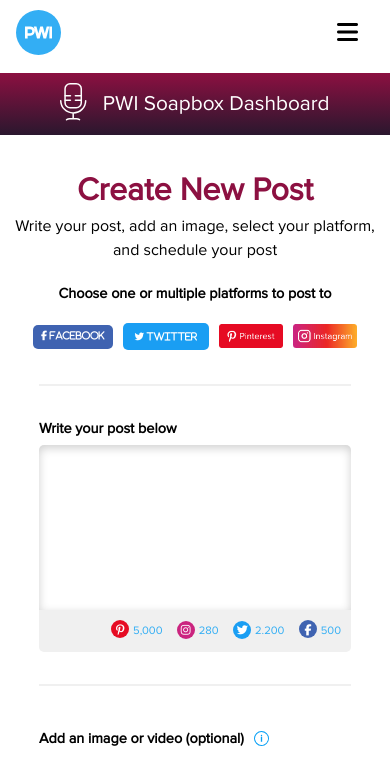
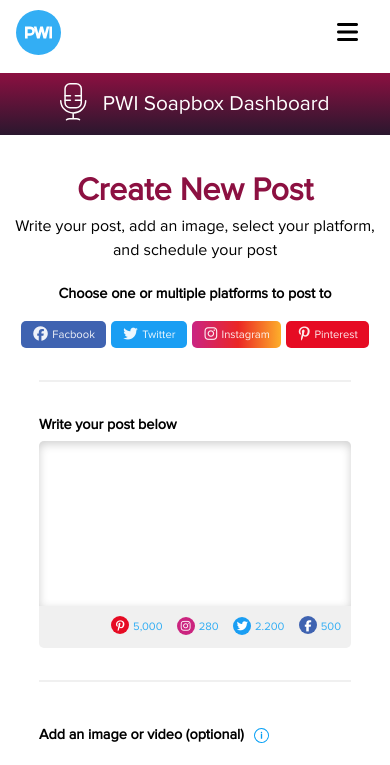
Before and after one commit to sajidcodess/Soapbox-PWI, a website: page pages/post.html in a window 390 px wide. Shown: the top 765 px of the page. Drawn offline with Linux system fonts and the light colour scheme.

Commit message:
fixed post btns

```diff
--- a/pages/post.css
+++ b/pages/post.css
@@ -35,29 +35,38 @@
     gap: 2rem;
 }
 
-.platform-btns img {
-    vertical-align: sub;
-    padding-top: 3px;
+
+.platform-btns a {
+    color:rgba(255, 255, 255, 0.919);
+    border-radius: 5px;
+    padding: .6rem 1rem;
+    background-color: black;
+    font-family: inherit;
 }
 
-.post .facbook,
-.post .twitter {
-    color:#fff;
-    font-size: .8rem;
-    border-radius: 5px;
-    padding: .6rem 1rem;
+.platform-btns a:hover {
+    box-shadow:  0px 0px 10px 1px rgba(0, 0, 0, 0.19);
 }
 
-.post .facbook {
+.platform-btns i {
+    padding: 3px;
+    transform: scale(1.3);
+}
+
+.platform-btns .facbook {
     background-color: #3f63b1;
 }
 
-.post .twitter {
+.platform-btns .twitter {
     background-color: #1a9ef3;
 }
 
-.post a img {
-    max-width: 100px;
+.platform-btns .instagram {
+    background-image: linear-gradient(to right, #ca2483, #eb2625 52%, #fdaf2a);
+}
+
+.platform-btns .pinterest {
+    background-color: #e60b23;
 }
 
 .post hr {
@@ -114,17 +123,17 @@
     border-radius: 50%;
 }
 
-.fab.fa-pinterest-p {
+.textarea .fab.fa-pinterest-p {
     background-color: #e60b23;
 }
-.fab.fa-instagram {
+.textarea .fab.fa-instagram {
     background-color: #cb247f;
     padding: 4px;
 }
-.fab.fa-facebook-f {
+.textarea .fab.fa-facebook-f {
     background-color: #3f63b1;
 }
-.fab.fa-twitter {
+.textarea .fab.fa-twitter {
     background-color: #1a9ef3;
     padding: 4px;
 }
@@ -212,17 +221,15 @@
 
 
 @media screen and (max-width: 570px) {
-    .post .facbook,
-    .post .twitter {
-    font-size: .6rem;
-    padding: .3rem .5rem;
+
+
+  .platform-btns {
+      gap: 5px;
   }
 
-  .platform-btns {
-      gap: 10px;
+  .platform-btns a {
+      font-size: .7rem;
+      padding: .3rem .7rem;
   }
 
-    .platform-btns img {
-        width: 4rem;
-    }
 }
--- a/pages/post.html
+++ b/pages/post.html
@@ -106,10 +106,10 @@
 
        <h3 class="h3">Choose one or multiple platforms to post to</h3>
        <div class="platform-btns">
-         <a href="#" class="facbook"><i class="fab fa-facebook-f"> FACEBOOK</i></a>
-         <a href="#" class="twitter"><i class="fab fa-twitter"> TWITTER</i></a>
-         <a href="#"><img src="../assets/imgs/post/Group 49.png" alt="pinterest"></a>
-         <a href="#"><img src="../assets/imgs/post/Group 50.png" alt="instagram"></a>
+         <a href="#" class="facbook"><i class="fab fa-facebook"></i> Facbook</a>
+         <a href="#" class="twitter"><i class="fab fa-twitter"></i> Twitter</a>
+         <a href="#" class="instagram"><i class="fab fa-instagram"></i> Instagram</a>
+         <a href="#" class="pinterest"><i class="fab fa-pinterest-p"></i> Pinterest</a>
        </div>
        <hr>
 
```
